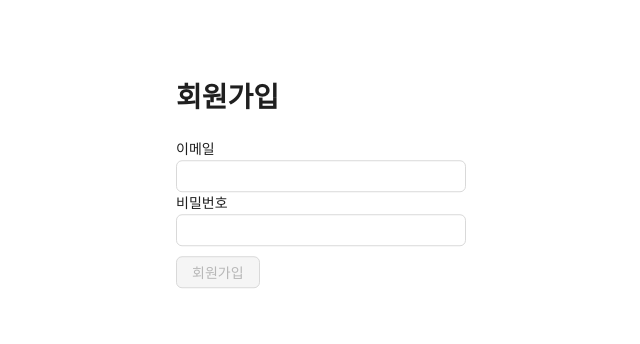
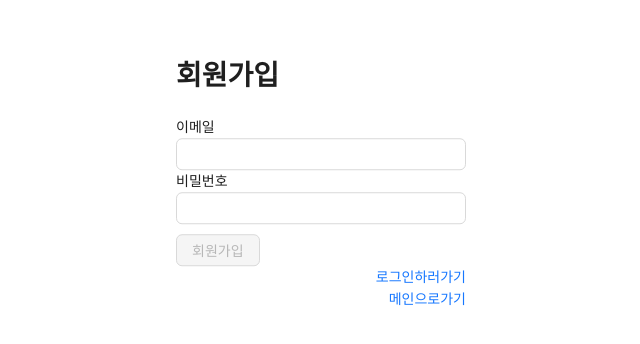
Before and after one commit to bokjunwoo/wanted-pre-onboarding-frontend, a React (Create React App) app: page /signup in a window 1280 px wide. Shown: the part 228-572 px from the top of the page, without its empty margins (319-959 px from the left). Built offline with nearby package versions, Linux system fonts and the light colour scheme.

Commit message:
feat : (요구사항) 로그인 여부에 따른 리다이렉트 처리 추가

```diff
--- a/src/components/SignInForm.jsx
+++ b/src/components/SignInForm.jsx
@@ -2,12 +2,15 @@
 import { css } from "@emotion/react";
 import { useState, useCallback } from 'react'
 import { Form, Input, Button } from 'antd';
-import { useNavigate } from "react-router-dom";
+import { useNavigate, Link } from "react-router-dom";
 import axios from 'axios'
 import { useEffect } from 'react';
 
 export default function SignUpForm() {
   const navigate = useNavigate();
+
+  // 로그인 토큰
+  const token = localStorage.getItem('access-token')
 
   // submit 버튼
   const [isClick, setIsClick] = useState(false)
@@ -23,6 +26,11 @@ export default function SignUpForm() {
   // 유효성 검사
   const [isEmail, setIsEmail] = useState(false)
   const [isPassword, setIsPassword] = useState(false)
+
+  // 로그인 여부에 따른 리다이렉트 처리
+  useEffect(() => {
+    if (token) navigate('/todo')
+  })
 
   // 이메일
   const onChangeEmail = useCallback((e) => {
@@ -111,6 +119,13 @@ export default function SignUpForm() {
           {isClick ? '로그인중' : '로그인'}
         </Button>
       </div>
+
+      <div css={css({ textAlign: 'right' })}>
+        <Link to='/signup'>회원가입하러가기</Link>
+      </div>
+      <div css={css({ textAlign: 'right' })}>
+        <Link to='/'>메인으로가기</Link>
+      </div>
     </Form>
   )
 }
--- a/src/components/SignUpForm.jsx
+++ b/src/components/SignUpForm.jsx
@@ -2,12 +2,15 @@
 import { css } from "@emotion/react";
 import { useState, useCallback } from 'react'
 import { Form, Input, Button } from 'antd';
-import { useNavigate } from "react-router-dom";
+import { useNavigate, Link } from "react-router-dom";
 import axios from 'axios'
 import { useEffect } from 'react';
 
 export default function SignUpForm() {
   const navigate = useNavigate();
+
+  // 로그인 토큰
+  const token = localStorage.getItem('access-token')
 
   // submit 버튼
   const [isClick, setIsClick] = useState(false)
@@ -23,6 +26,11 @@ export default function SignUpForm() {
   // 유효성 검사
   const [isEmail, setIsEmail] = useState(false)
   const [isPassword, setIsPassword] = useState(false)
+
+  // 로그인 여부에 따른 리다이렉트 처리
+  useEffect(() => {
+    if (token) navigate('/todo')
+  })
 
   // 이메일
   const onChangeEmail = useCallback((e) => {
@@ -110,6 +118,12 @@ export default function SignUpForm() {
           {isClick ? '회원가입중' : '회원가입'}
         </Button>
       </div>
+      <div css={css({ textAlign: 'right' })}>
+        <Link to='/signin'>로그인하러가기</Link>
+      </div>
+      <div css={css({ textAlign: 'right' })}>
+        <Link to='/'>메인으로가기</Link>
+      </div>
     </Form>
   )
 }
```
